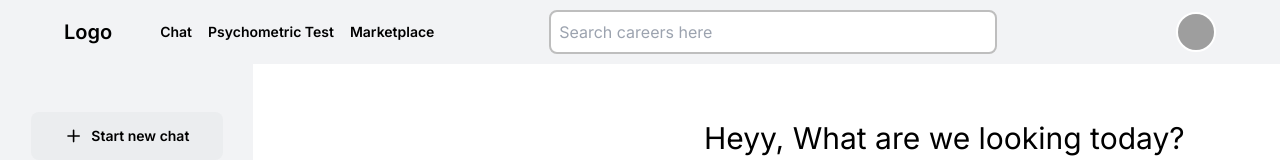
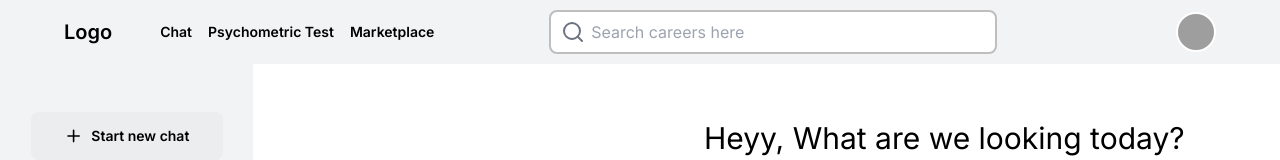
Before and after one commit to 01akhil/edetch, a React (Vite) app in the folder frontend/: page /bot in a window 1280 px wide. Shown: the top 160 px of the page. Built offline with nearby package versions, Linux system fonts and the light colour scheme; sample sign-in values are in the browser's storage; grey boxes are pictures that could not be loaded.

Commit message:
imlemented search bar

```diff
--- a/frontend/src/components/Header.jsx
+++ b/frontend/src/components/Header.jsx
@@ -1,13 +1,110 @@
 
-import React from 'react';
-import { ChevronDown} from 'lucide-react';
+// import React from 'react';
+// import { ChevronDown} from 'lucide-react';
+// import { Search } from 'lucide-react';
+// import { useNavigate } from 'react-router-dom'; // Import the useNavigate hook
+// import { useState } from 'react';
+// const Header = () => {
+//   const navigate = useNavigate(); // Initialize the navigate function
+
+//   const [searchItem,setSearchItem]=useState('');
+
+//     const handleKeyDown=(event)=>{
+//       if(event.key==='Enter' && searchItem.trim()!==''){
+//         navigate(`/search/${searchItem}`)
+//       }
+//     }
+
+//   return (
+//     <div className="w-full h-[8vh] bg-[#F2F3F5] flex items-center justify-between px-6 md:px-10 lg:px-16 py-4">
+//       <div className="flex items-center gap-8 md:gap-12">
+//         <div className="font-semibold text-xl">Logo</div>
+//         <div className="flex gap-4 text-sm">
+//           {[
+//             { label: "Chat", path: "/bot" },
+//             { label: "Psychometric Test", path: "/pschometric-test" },
+//             { label: "Marketplace", path: "/explore" },
+//           ].map((item) => (
+//             <button
+//               key={item.label}
+//               className="font-semibold hover:text-[#2D9A54] transition relative group"
+//               onClick={() => navigate(item.path)}
+//             >
+//               {item.label}
+//               <span className="absolute left-0 bottom-[-2px] w-0 h-[2px] bg-[#2D9A54] transition-all duration-300 group-hover:w-full"></span>
+//             </button>
+//           ))}
+//         </div>
+//       </div>
+
+
+//       <div className='w-[40vw] text-black pt-1 pb-1'>
+
+//  <input
+//  type='text'
+//  placeholder='Search careers here'
+//  value={searchItem}
+//  onChange={(e)=>setSearchItem(e.target.value)}
+//  onKeyDown={handleKeyDown}
+
+//  className='w-full max-w-md p-2 border-2 rounded-lg focus:outline-none   border-[#bebebe] '>
+
+
+
+//  </input>
+// </div>
+
+//       <div className="flex gap-6 items-center">
+
+
+//         <div className="w-10 h-10 rounded-full overflow-hidden border-2 border-white">
+//           <img
+//             src="https://i.pravatar.cc/300"
+//             alt="User Avatar"
+//             className="w-full h-full object-cover"
+//           />
+//         </div>
+//       </div>
+//     </div>
+//   );
+// };
+
+// export default Header;
+
+
+
+
+
+
+
+
+
+import React, { useState, useEffect } from 'react';
+import { useNavigate } from 'react-router-dom'; // Import the useNavigate hook
+import axios from 'axios';
 import { Search } from 'lucide-react';
-import { useNavigate } from 'react-router-dom'; // Import the useNavigate hook
-import { useState } from 'react';
+
 const Header = () => {
   const navigate = useNavigate(); // Initialize the navigate function
+  const [searchItem, setSearchItem] = useState('');
+  const [careers, setCareers] = useState([]);
+  const [loading, setLoading] = useState(false);
 
-  const [searchItem,setSearchItem]=useState('');
+  // Function to fetch careers based on search input
+  // const fetchCareers = async () => {
+  //   try {
+  //     setLoading(true); // Start loading
+  //     const response = await axios.get(`${import.meta.env.VITE_API_URL}/api/search/${searchItem}`);
+  //     console.log(response.data);
+
+  //     const fetchedCareers = response.data.careers.career;
+  //     setCareers(Array.isArray(fetchedCareers) ? fetchedCareers : [fetchedCareers]);
+  //   } catch (err) {
+  //     console.error(err);
+  //   } finally {
+  //     setLoading(false); // End loading
+  //   }
+  // };
 
     const handleKeyDown=(event)=>{
       if(event.key==='Enter' && searchItem.trim()!==''){
@@ -15,15 +112,52 @@ const Header = () => {
       }
     }
 
+  const fetchCareers = async () => {
+    try {
+      setLoading(true); // Start loading
+      const response = await axios.get(`${import.meta.env.VITE_API_URL}/api/search/${searchItem}`);
+      console.log(response.data);
+
+      // Safely handle undefined or null
+      const fetchedCareers = response.data?.careers?.career;
+      setCareers(
+        Array.isArray(fetchedCareers) ? fetchedCareers : fetchedCareers ? [fetchedCareers] : []
+      );
+    } catch (err) {
+      console.error(err);
+    } finally {
+      setLoading(false); // End loading
+    }
+  };
+
+  // Use effect with debouncing for dynamic search
+  useEffect(() => {
+    const delayDebounceFn = setTimeout(() => {
+      if (searchItem.trim() !== '') {
+        fetchCareers();
+      } else {
+        setCareers([]); // Clear suggestions if the input is empty
+      }
+    }, 300); // 300ms debounce delay
+
+    return () => clearTimeout(delayDebounceFn); // Cleanup timeout on unmount or input change
+  }, [searchItem]);
+
+  // Function to handle search suggestion click
+  const handleSuggestionClick = (career) => {
+    setSearchItem(career); // Set the clicked suggestion as the search item
+    navigate(`/search/${career}`); // Navigate to the career page
+  };
+
   return (
     <div className="w-full h-[8vh] bg-[#F2F3F5] flex items-center justify-between px-6 md:px-10 lg:px-16 py-4">
       <div className="flex items-center gap-8 md:gap-12">
         <div className="font-semibold text-xl">Logo</div>
         <div className="flex gap-4 text-sm">
           {[
-            { label: "Chat", path: "/bot" },
-            { label: "Psychometric Test", path: "/pschometric-test" },
-            { label: "Marketplace", path: "/explore" },
+            { label: 'Chat', path: '/bot' },
+            { label: 'Psychometric Test', path: '/pschometric-test' },
+            { label: 'Marketplace', path: '/explore' },
           ].map((item) => (
             <button
               key={item.label}
@@ -37,26 +171,41 @@ const Header = () => {
         </div>
       </div>
 
+      <div className="w-[40vw] text-black relative">
+      <div className="relative w-[40vw] text-black">
+  {/* Search Icon */}
+  <Search className="absolute top-1/2 left-3 transform -translate-y-1/2 text-gray-500" />
+  {/* Input */}
+  <input
+    type="text"
+    placeholder="Search careers here"
+    value={searchItem}
+    onChange={(e) => setSearchItem(e.target.value)}
+    className="w-full max-w-md p-2 pl-10 border-2 rounded-lg focus:outline-none border-[#bebebe]"
+    onKeyDown={handleKeyDown}
+  />
+</div>
 
-      <div className='w-[40vw] text-black pt-1 pb-1'>
-
- <input
- type='text'
- placeholder='Search careers here'
- value={searchItem}
- onChange={(e)=>setSearchItem(e.target.value)}
- onKeyDown={handleKeyDown}
-
- className='w-full max-w-md p-2 border-2 rounded-lg focus:outline-none   border-[#bebebe] '>
+        {/* {loading && <div className="absolute top-full mt-2">Loading...</div>} */}
+        {careers.length > 0 && (
+          <ul className="absolute top-full mt-2   bg-white shadow-lg border border-[#bebebe] rounded-3xl p-3 max-h-[50vh] overflow-scroll w-[33vw]">
+     {careers.map((career, index) => (
+  <li
+    key={index}
+    className="p-2 hover:bg-[#f0f0f0] cursor-pointer text-[#808080] flex gap-3"
+    onClick={() => career?.title && handleSuggestionClick(career.title)} // Check if title exists
+  >
+    <Search/>
+    {career?.title || "Unknown Career"} {/* Fallback if title is undefined */}
+  </li>
+))}
 
 
-
- </input>
-</div>
+          </ul>
+        )}
+      </div>
 
       <div className="flex gap-6 items-center">
-
-
         <div className="w-10 h-10 rounded-full overflow-hidden border-2 border-white">
           <img
             src="https://i.pravatar.cc/300"
```
Also changed, not shown: frontend/src/pages/SearchPage.jsx (line endings or trailing spaces).
